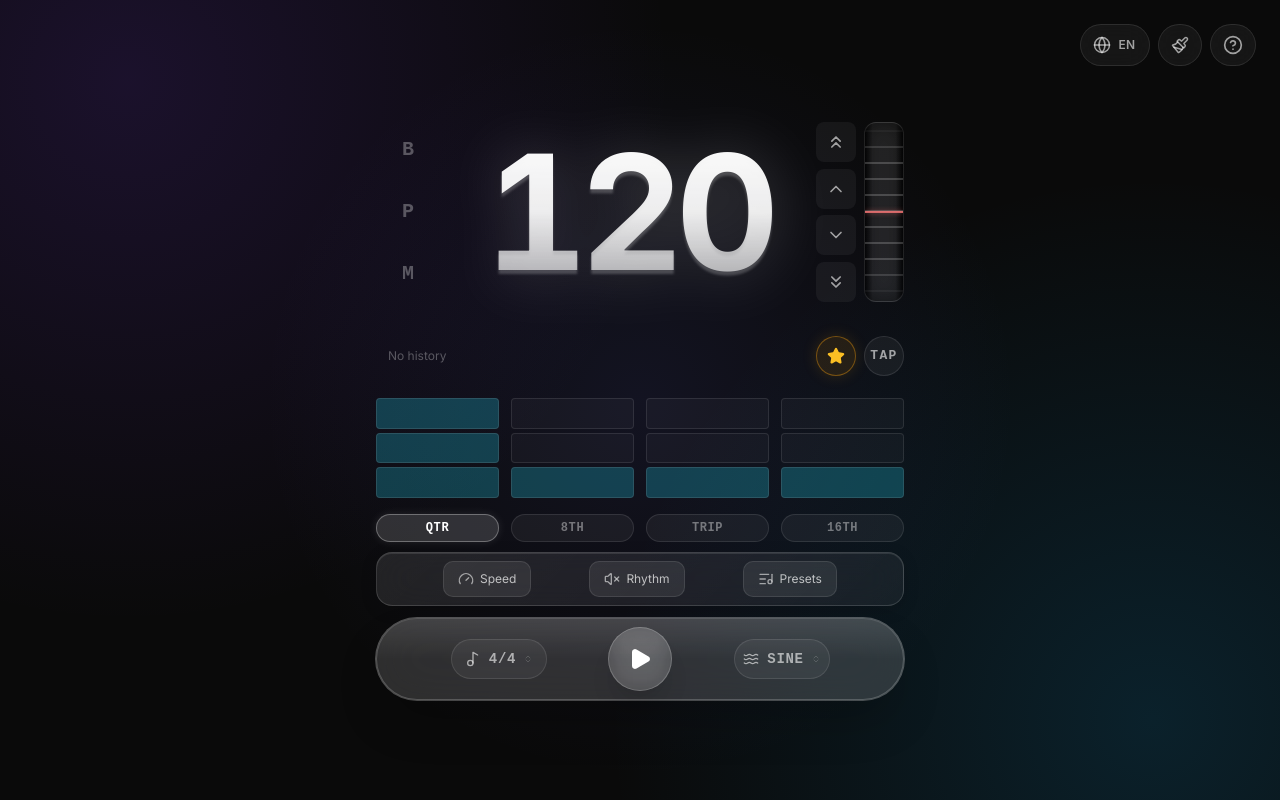
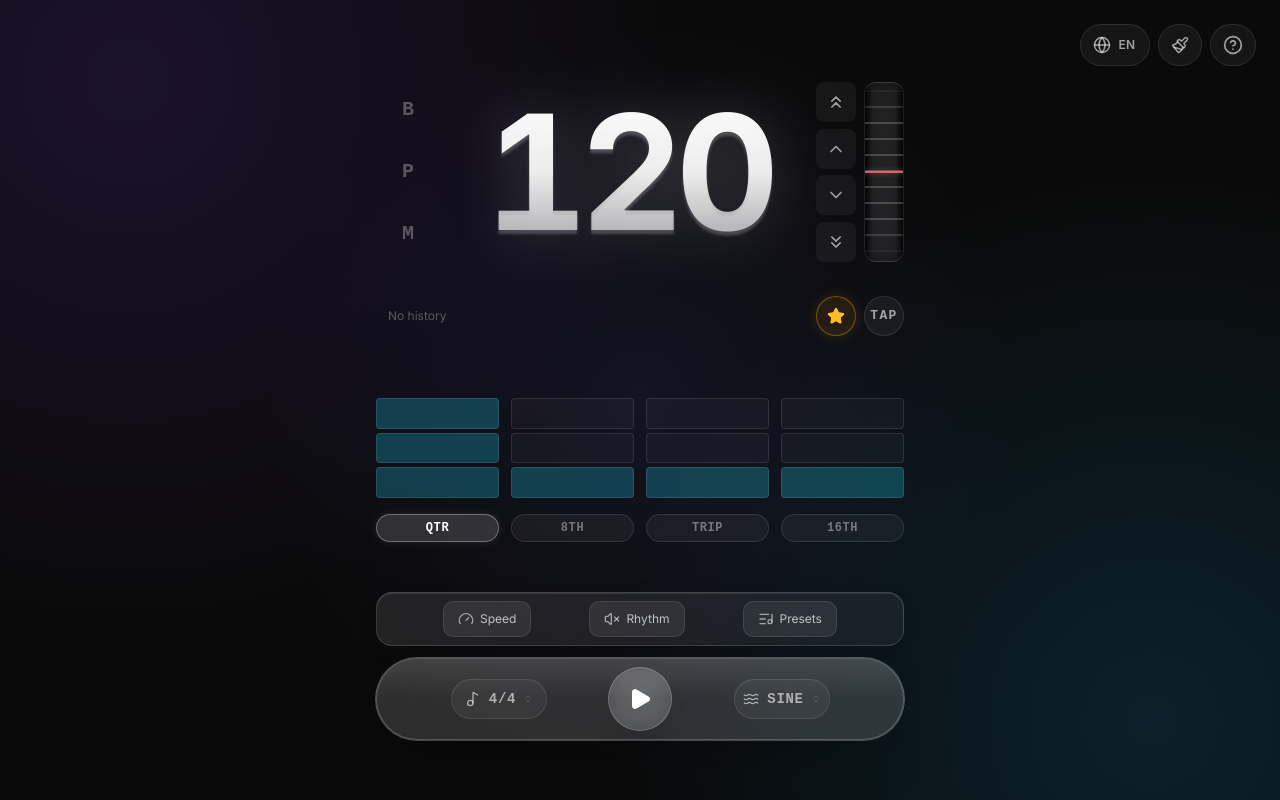
Before and after one commit to Glooory/metronome, a React (Vite) app: page / in a window 1280 px wide. Built offline with nearby package versions, Linux system fonts and the light colour scheme.

Commit message:
style: Adjust app content height and update body height definition to use `dvh`.

```diff
--- a/src/App.module.css
+++ b/src/App.module.css
@@ -39,8 +39,6 @@
   background-color: var(--theme-bg-primary);
 }
 
-
-
 .app__content {
   width: 100%;
   max-width: 36rem;
@@ -50,7 +48,7 @@
   flex-direction: column;
   justify-content: space-between;
   align-items: center;
-  height: 75dvh;
+  height: 85dvh;
   position: relative;
   z-index: 10;
 }
--- a/src/index.css
+++ b/src/index.css
@@ -547,7 +547,7 @@
 body {
   margin: 0;
   min-width: 320px;
-  min-height: 100vh;
+  height: 100dvh;
   background-color: var(--theme-bg-primary);
   color: var(--theme-text-primary);
 }
```
